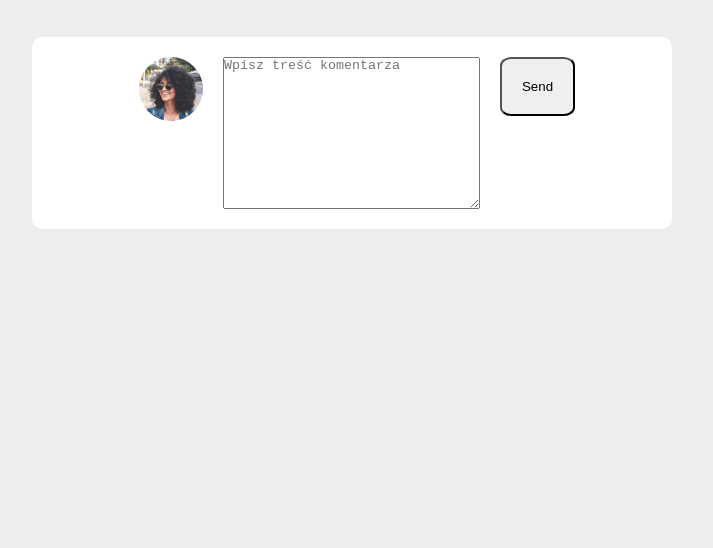
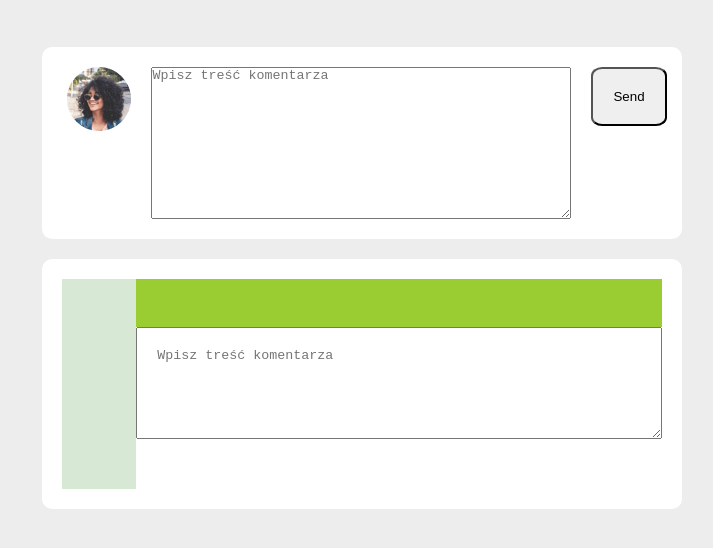
Before and after one commit to cucumber04/commentsSection, a website: page index.html in a window 1280 px wide. Shown: the part 60-608 px from the top of the page, without its empty margins (288-1001 px from the left). Drawn offline with Linux system fonts and the light colour scheme.

Commit message:
add style to reply box

```diff
--- a/index.html
+++ b/index.html
@@ -7,7 +7,7 @@
   <link rel="stylesheet" href="./style.css">
 </head>
 <body>
-  <div class="wrapper">
+
   <div class="title_section">
     <h1 class="title">Comments Section</h1>
   </div>
@@ -19,8 +19,32 @@
     <textarea name="commentText" id="1" cols="30" rows="10" placeholder="Wpisz treść komentarza"></textarea>
     <button class="sendBtn">Send</button>
   </div>
+
+
+
+
+  <div class="answer_section">
+    <div class="raitings">
+
+    </div>
+  <div class="info">
+    <div class="personal_info">
+
+  </div>
+    <div class="answer">
+      <textarea class="answer_space" name="commentText" id="1"  placeholder="Wpisz treść komentarza"></textarea>
+    </div>
+
+  </div>
+
+     <!-- <textarea name="commentText" id="1" cols="30" rows="10" placeholder="Wpisz treść komentarza"></textarea> -->
+  </div>
+  </div>
+
+
 </div>
-</div>
+
+
 
 
 <script src="./dist/app.js"></script>
--- a/style.css
+++ b/style.css
@@ -14,23 +14,34 @@ body{
 
 .container{
   display: flex;
+  flex-direction: column;
   justify-content: center;
+  align-items: center;
   width: 100%;
+  margin: 10px;
 
 }
 
 .comment_section{
+  position: relative;
   display: flex;
+  flex-direction: row;
   justify-content: center;
   align-items: start;
-  background-color: green;
   padding: 20px;
   width: 50%;
   background-color: #fff;
   border-radius: 10px;
+  margin: 10px;
 }
 img{
 padding: 0px 20px 10px 10px;
+}
+
+textarea{
+  resize: horizontal;
+  min-width: 70%;
+  max-width: 70%;
 }
 
 .sendBtn{
@@ -39,3 +50,47 @@ padding: 0px 20px 10px 10px;
   text-align: center;
   border-radius: 15%;
 }
+
+
+.answer_section{
+  display: flex;
+  flex-direction: row;
+  text-align: center;
+  padding: 20px;
+  width: 50%;
+  height: 250px;
+  background-color: #fff;
+  border-radius: 10px;
+  margin: 10px;
+}
+
+.raitings {
+  background: #D7E8D4;
+  flex: 1;
+}
+.info{
+  display: flex;
+  flex-direction: column;
+  flex: 20;
+}
+.answer {
+  display: flex;
+  flex-direction: row;
+}
+.answer > .answer_space {
+  flex: 4;
+  min-height: 14vh;
+}
+
+.answer_space{
+  resize: horizontal;
+  min-width: 100%;
+  max-width: 100%;
+}
+
+.personal_info {
+  background: yellowgreen;
+}
+.personal_info,  .answer_space, .raitings {
+  padding: 1.5em;
+}
```
